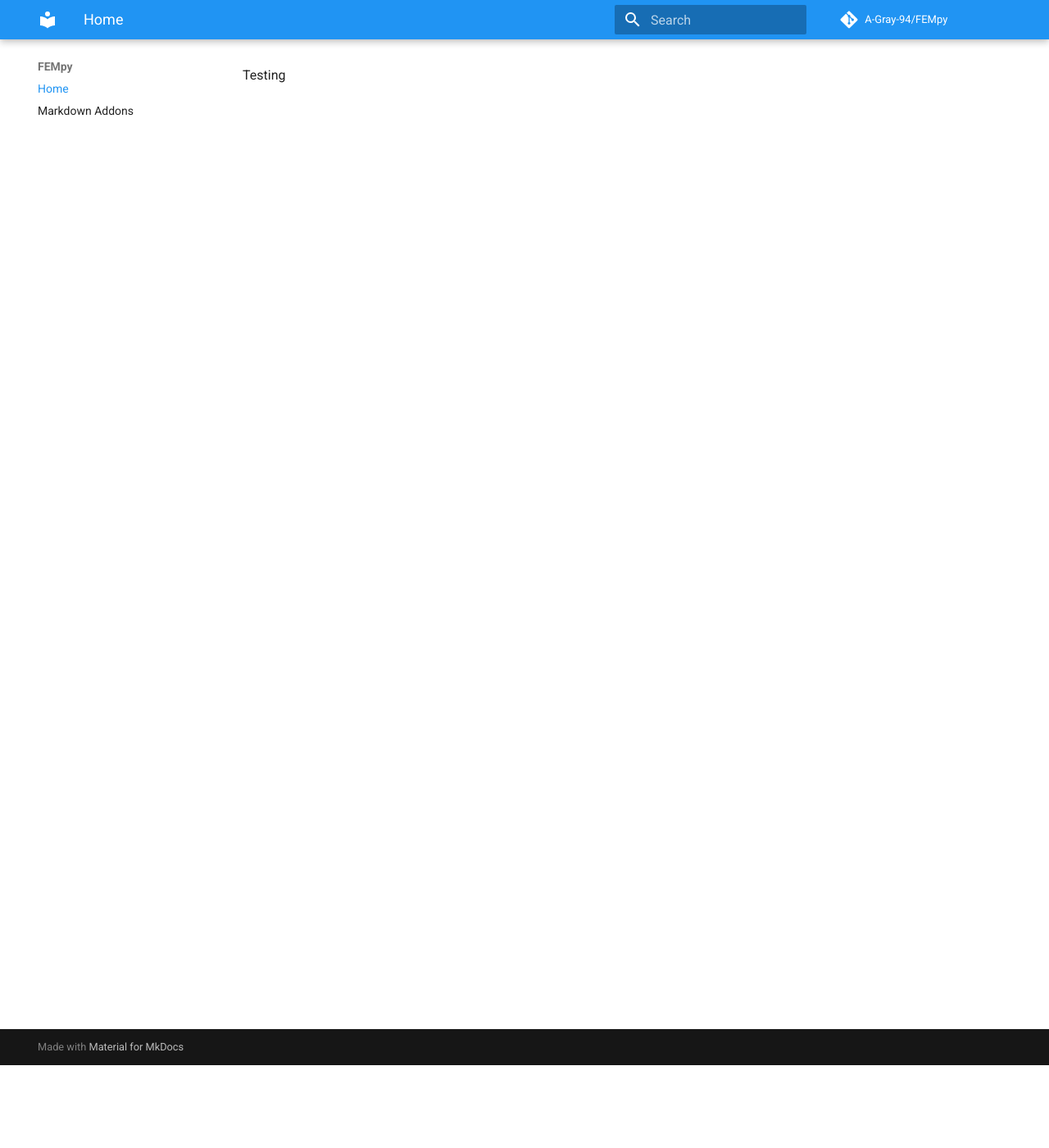
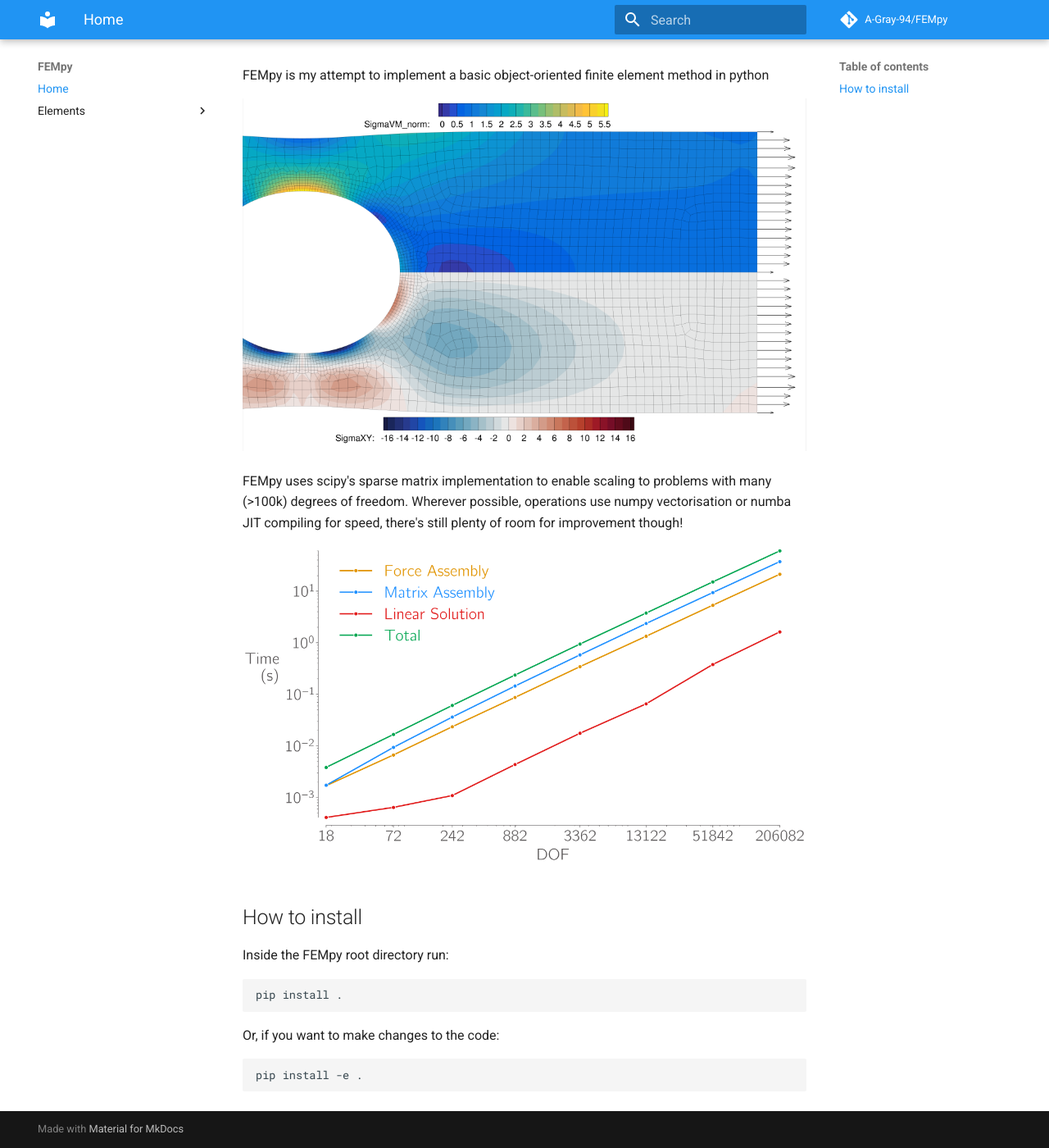
Before and after one commit to A-CGray/FEMpy, an MkDocs documentation site: the page built from docs/docs/index.md, in a window 1280 px wide and 1400 px high, scrolled down 101 px. Shown: the whole window at 82% size. Built offline with MkDocs 1.6.1 and Material for MkDocs 9.7.7, drawn with Linux system fonts in a browser that asks for light colours; nearby versions of some CDN libraries; a script that is not in the unit is left out; comment, search, counter and statistics services are not loaded.

Commit message:
Add element classes to docs

````diff
--- a/docs/docs/index.md
+++ b/docs/docs/index.md
@@ -1,3 +1,19 @@
 # FEMpy
+FEMpy is my attempt to implement a basic object-oriented finite element method in python
 
-Testing
+![Pretty Colours](Images/PrettyColours.png)
+
+FEMpy uses scipy's sparse matrix implementation to enable scaling to problems with many (>100k) degrees of freedom.
+Wherever possible, operations use numpy vectorisation or numba JIT compiling for speed, there's still plenty of room for improvement though!
+
+![FEMpy can easily handle problems with 100,000 degrees of freedom](Images/QuadElScaling.png)
+
+## How to install
+Inside the FEMpy root directory run:
+```shell
+pip install .
+```
+Or, if you want to make changes to the code:
+```shell
+pip install -e .
+```
--- a/docs/mkdocs.yml
+++ b/docs/mkdocs.yml
@@ -11,7 +11,11 @@
         accent: white
 nav:
     - Home: index.md
-    - Markdown Addons: mkdocs-examples/addons.md
+    - Elements:
+         Generic Element: Elements/Element.md
+         2D Quad: Elements/QuadElement.md
+         Serendipity Quad: Elements/SerendipityQuad.md
+         1D Line Element: Elements/Lagrange1dElement.md
 markdown_extensions:
     - pymdownx.superfences
     - pymdownx.progressbar
@@ -30,7 +34,7 @@
         pygments_style: 'pastie'
         linenums: False
         # set to false to turn off pygments_style
-        noclasses: True
+        noclasses: False
     - pymdownx.tasklist
 extra_javascript:
     - js/flowchart-loader.js
@@ -44,3 +48,10 @@
     - css/details.css
     - css/tasklist.css
     - css/custom_tasklist.css
+plugins:
+    - search
+    - mkdocstrings:
+        handlers:
+            python:
+                selection:
+                    docstring_style: 'numpy'
--- a/requirements.txt
+++ b/requirements.txt
@@ -3,3 +3,4 @@
 mkdocs
 pymdown-extensions
 mkdocs-material
+pytkdocs['numpy-style']
````
Also changed, not shown: docs/docs/Elements/Element.md (added, +3 -0 lines), docs/docs/Elements/Lagrange1dElement.md (added, +3 -0 lines), docs/docs/Elements/QuadElement.md (added, +3 -0 lines), docs/docs/Elements/SerendipityQuad.md (added, +3 -0 lines), docs/docs/mkdocs-examples/addons.md (deleted, +0 -275 lines), README.md, docs/docs/Images/PrettyColours.png (renamed from Images/PrettyColours.png), docs/docs/Images/QuadElScaling.png (renamed from Images/QuadElScaling.png), 6 other files.
